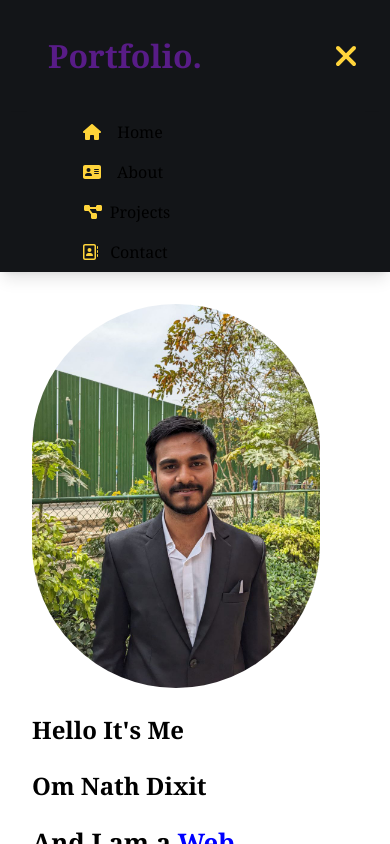
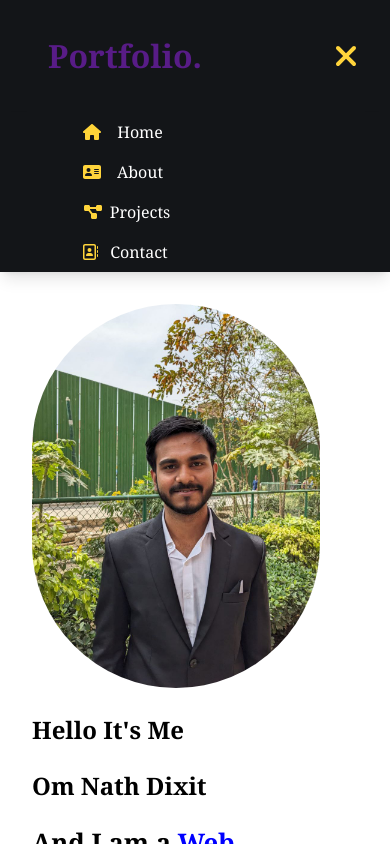
Before and after one commit to BitWiseAshu/portfolio, a React (Vite) app: page / in a window 390 px wide. Both pictures are taken after a click on the button 342 px from the left and 56 px from the top of the page. Shown: the top 844 px of the page. Built offline with nearby package versions, Linux system fonts and the light colour scheme; what tailwindcss-animated would draw is missing.

Commit message:
add color in text of navbar

```diff
--- a/src/components/Navbar.jsx
+++ b/src/components/Navbar.jsx
@@ -55,25 +55,25 @@ const Navbar = () => {
             {isOpen && (
                 <div className="md:hidden">
                     <nav>
-                        <ul className="bg-white shadow-lg">
+                        <ul className="bg-white shadow-lg ">
                             <div className='flex items-center justify-center mr-[8rem]'>
                                 <FontAwesomeIcon icon={faHouse} style={{ color: "#FFD438" }} size="x" />
-                                <li className='block py-2 px-4  hover:text-navbarColor font-serif cursor-pointer'><NavLink to="/" onClick={toggleNavbar}>Home</NavLink></li>
+                                <li className='block py-2 px-4 text-[#fff] hover:text-navbarColor font-serif cursor-pointer'><NavLink to="/" onClick={toggleNavbar}>Home</NavLink></li>
                             </div>
 
                             <div className='flex items-center justify-center mr-[8rem]'>
                                 <FontAwesomeIcon icon={faAddressCard} style={{ color: "#FFD43B" }} size='x' />
-                                <li className='block py-2 px-4  hover:text-navbarColor font-serif cursor-pointer'><NavLink to="/about" onClick={toggleNavbar}>About</NavLink></li>
+                                <li className='block py-2 px-4 text-[#fff] hover:text-navbarColor font-serif cursor-pointer'><NavLink to="/about" onClick={toggleNavbar}>About</NavLink></li>
                             </div>
 
                             <div className='flex items-center justify-center mr-[8rem]'>
                                 <FontAwesomeIcon icon={faDiagramProject} style={{ color: "#FFD43B" }} size='x' />
-                                <li className='block py-2 px-2  hover:text-navbarColor font-serif cursor-pointer'><NavLink to="/projects" onClick={toggleNavbar}>Projects</NavLink></li>
+                                <li className='block py-2 px-2 text-[#fff] hover:text-navbarColor font-serif cursor-pointer'><NavLink to="/projects" onClick={toggleNavbar}>Projects</NavLink></li>
                             </div>
 
                             <div className='flex items-center justify-center mr-[8rem]'>
                                 <FontAwesomeIcon icon={faAddressBook} style={{ color: "#FFD43B" }} size="x" />
-                                <li className='block py-2 px-3  hover:text-navbarColor font-serif cursor-pointer'><NavLink to="/contact" onClick={toggleNavbar}>Contact</NavLink></li>
+                                <li className='block py-2 px-3 text-[#fff] hover:text-navbarColor font-serif cursor-pointer'><NavLink to="/contact" onClick={toggleNavbar}>Contact</NavLink></li>
                             </div>
                         </ul>
                     </nav>
```
